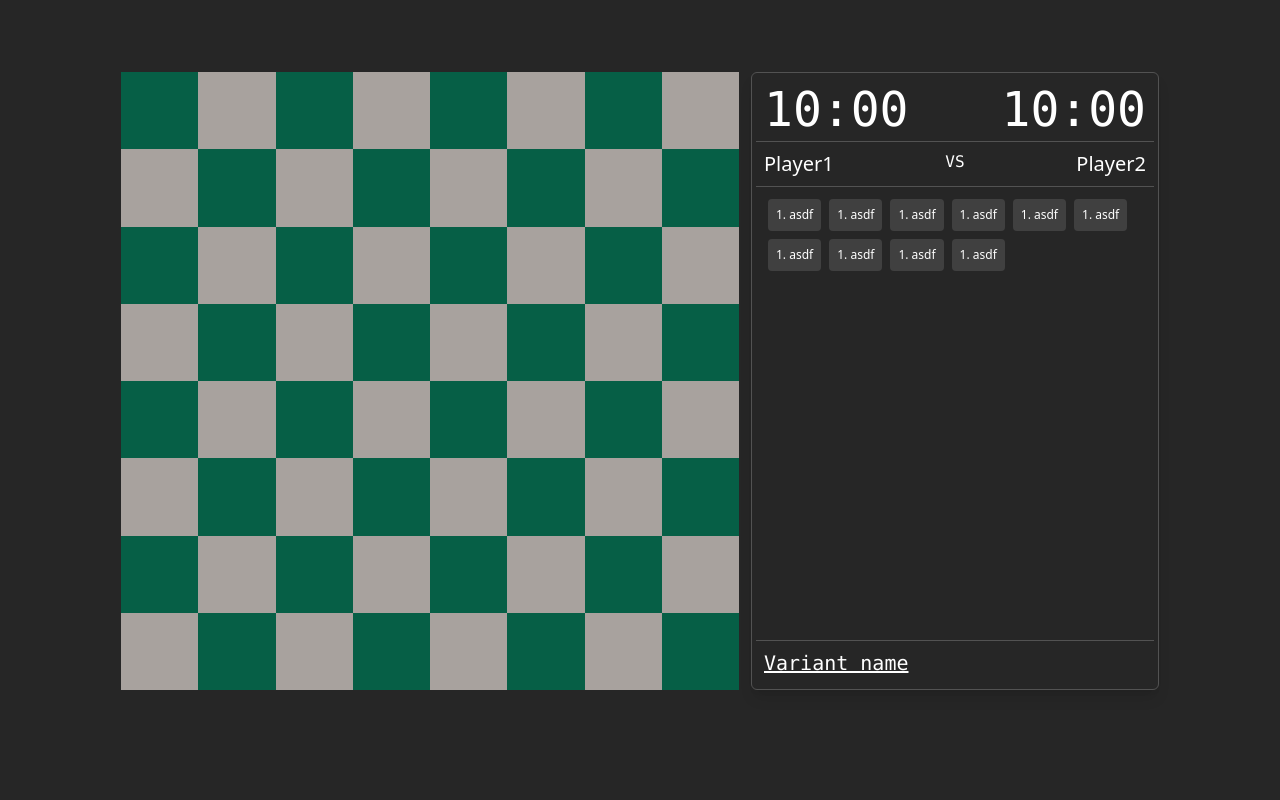
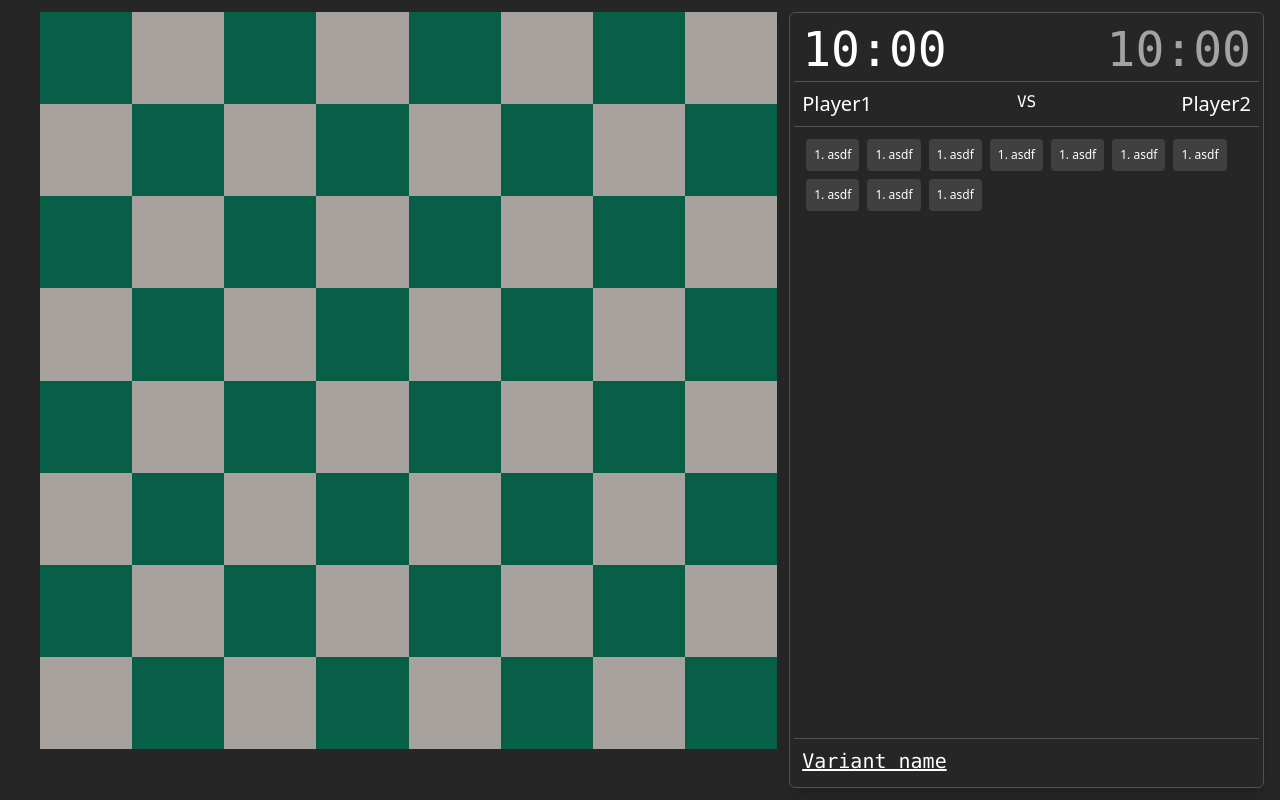
Before and after one commit to joshrudesill/chess2, a Next.js app: page /design in a window 1280 px wide. Built offline with nearby package versions, Linux system fonts and the light colour scheme; what socket.IO-client would draw is missing.

Commit message:
design work

```diff
--- a/pages/design.js
+++ b/pages/design.js
@@ -1,18 +1,24 @@
-import Image from "next/image";
-import logo1 from "../public/logo1.svg";
+import { useEffect, useState } from "react";
+import useScreenSize from "../util/usescreensize";
+
+/* eslint-disable react/jsx-key */
 const Design = () => {
   const a = Array.from(Array(8).keys());
+  const [boardSize, setBoardSize] = useState("");
+  const { height, width } = useScreenSize();
+  useEffect(() => {
+    if (height > width * 0.65) {
+      setBoardSize("w-1/2");
+    } else {
+      setBoardSize("h-[95%]");
+    }
+  }, [height, width]);
   return (
-    <div className=''>
-      <div className='flex'>
-        <br />
-        <br />
-        <br />
-      </div>
-      <div className='container mx-auto px-4 '>
-        <div className='grid grid-cols-12 gap-3'>
-          <div className='col-start-2 col-end-8'>
-            <div className='grid grid-cols-8 grid-rows-8'>
+    <div className="">
+      <div className="container mx-3 px-4">
+        <div className="flex flex-row gap-3 justify-end h-screen p-3">
+          <div className={`${boardSize} aspect-square`}>
+            <div className="grid grid-cols-8 grid-rows-8">
               {a.map((j) => {
                 return a.map((e) => (
                   <div
@@ -30,30 +36,30 @@ const Design = () => {
               })}
             </div>
           </div>
-          <div className='col-start-8 col-end-12 border rounded-md border-neutral-600 divide-neutral-600 shadow-lg flex flex-col divide-y p-1 text-white'>
-            <div className='flex justify-between p-2'>
-              <p className='font-mono text-5xl'>10:00</p>
-              <p className='font-mono text-5xl'>10:00</p>
+          <div className="border w-2/5  rounded-md border-neutral-600 divide-neutral-600 shadow-lg flex flex-col divide-y p-1 text-white">
+            <div className="flex justify-between p-2">
+              <p className="font-mono text-5xl">10:00</p>
+              <p className="font-mono text-5xl text-neutral-400">10:00</p>
             </div>
-            <div className='flex flex-row justify-center gap-x-1 p-2 '>
-              <p className='font-sans text-xl '>Player1</p>
-              <p className='font-mono text-1xl grow text-center'>VS</p>
-              <p className='font-sans text-xl'>Player2</p>
+            <div className="flex flex-row justify-center gap-x-1 p-2 ">
+              <p className="font-sans text-xl ">Player1</p>
+              <p className="font-mono text-1xl grow text-center">VS</p>
+              <p className="font-sans text-xl">Player2</p>
             </div>
-            <div className='flex grow flex-row p-2 flex-wrap content-start text-xs'>
-              <div className='flex m-1 bg-neutral-700 p-2 rounded'>1. asdf</div>
-              <div className='flex m-1 bg-neutral-700 p-2 rounded'>1. asdf</div>
-              <div className='flex m-1 bg-neutral-700 p-2 rounded'>1. asdf</div>
-              <div className='flex m-1 bg-neutral-700 p-2 rounded'>1. asdf</div>
-              <div className='flex m-1 bg-neutral-700 p-2 rounded'>1. asdf</div>
-              <div className='flex m-1 bg-neutral-700 p-2 rounded'>1. asdf</div>
-              <div className='flex m-1 bg-neutral-700 p-2 rounded'>1. asdf</div>
-              <div className='flex m-1 bg-neutral-700 p-2 rounded'>1. asdf</div>
-              <div className='flex m-1 bg-neutral-700 p-2 rounded'>1. asdf</div>
-              <div className='flex m-1 bg-neutral-700 p-2 rounded'>1. asdf</div>
+            <div className="flex grow flex-row p-2 flex-wrap content-start text-xs">
+              <div className="flex m-1 bg-neutral-700 p-2 rounded">1. asdf</div>
+              <div className="flex m-1 bg-neutral-700 p-2 rounded">1. asdf</div>
+              <div className="flex m-1 bg-neutral-700 p-2 rounded">1. asdf</div>
+              <div className="flex m-1 bg-neutral-700 p-2 rounded">1. asdf</div>
+              <div className="flex m-1 bg-neutral-700 p-2 rounded">1. asdf</div>
+              <div className="flex m-1 bg-neutral-700 p-2 rounded">1. asdf</div>
+              <div className="flex m-1 bg-neutral-700 p-2 rounded">1. asdf</div>
+              <div className="flex m-1 bg-neutral-700 p-2 rounded">1. asdf</div>
+              <div className="flex m-1 bg-neutral-700 p-2 rounded">1. asdf</div>
+              <div className="flex m-1 bg-neutral-700 p-2 rounded">1. asdf</div>
             </div>
-            <div className='flex p-2'>
-              <p className='font-mono text-xl underline '>Variant name</p>
+            <div className="flex p-2">
+              <p className="font-mono text-xl underline ">Variant name</p>
             </div>
           </div>
         </div>
--- /dev/null
+++ b/util/usescreensize.js
@@ -0,0 +1,30 @@
+import { useEffect, useState } from "react";
+
+const useScreenSize = () => {
+  const [windowDimenion, detectHW] = useState({
+    winWidth: window.innerWidth,
+    winHeight: window.innerHeight,
+  });
+
+  const detectSize = () => {
+    detectHW({
+      winWidth: window.innerWidth,
+      winHeight: window.innerHeight,
+    });
+  };
+
+  useEffect(() => {
+    window.addEventListener("resize", detectSize);
+
+    return () => {
+      window.removeEventListener("resize", detectSize);
+    };
+  }, [windowDimenion]);
+
+  return {
+    width: windowDimenion.winWidth,
+    height: windowDimenion.winHeight,
+  };
+};
+
+export default useScreenSize;
```
Also changed, not shown: 1 other file (tests, documents, lock files or other folders).
